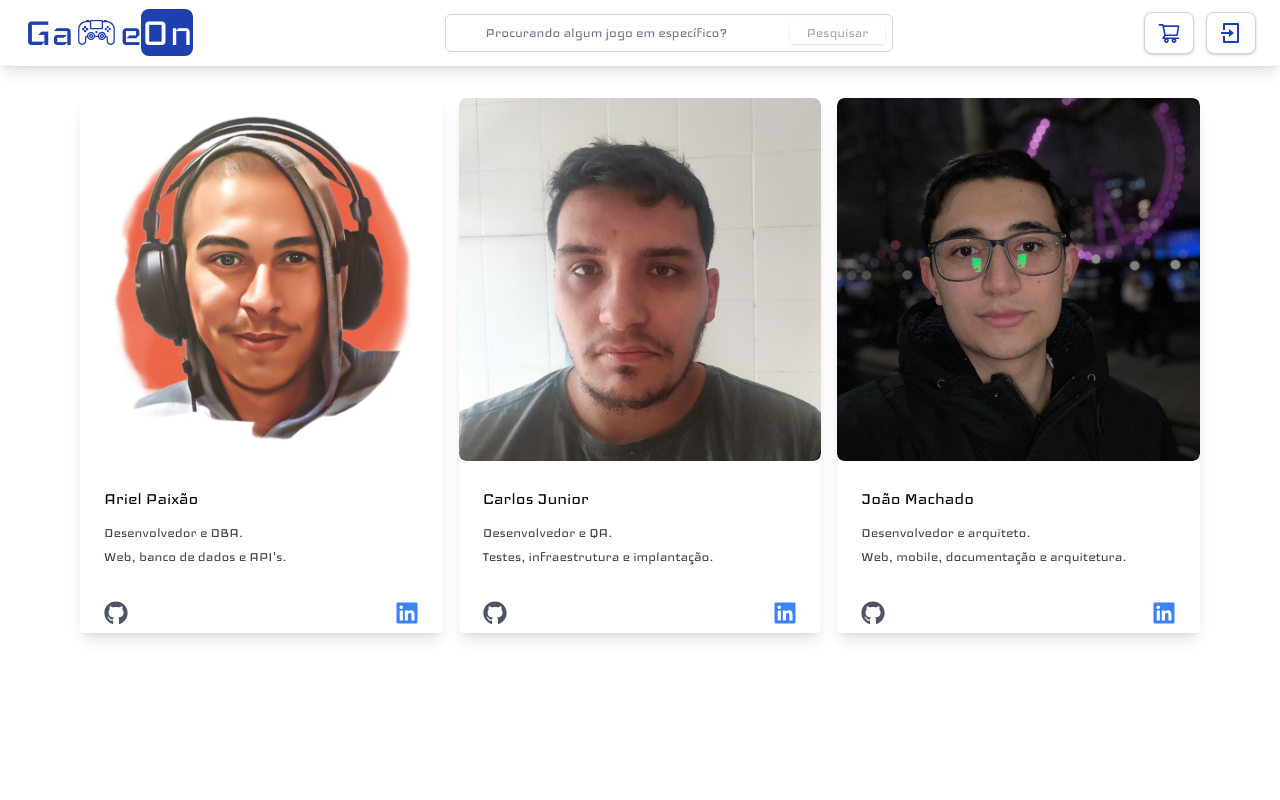
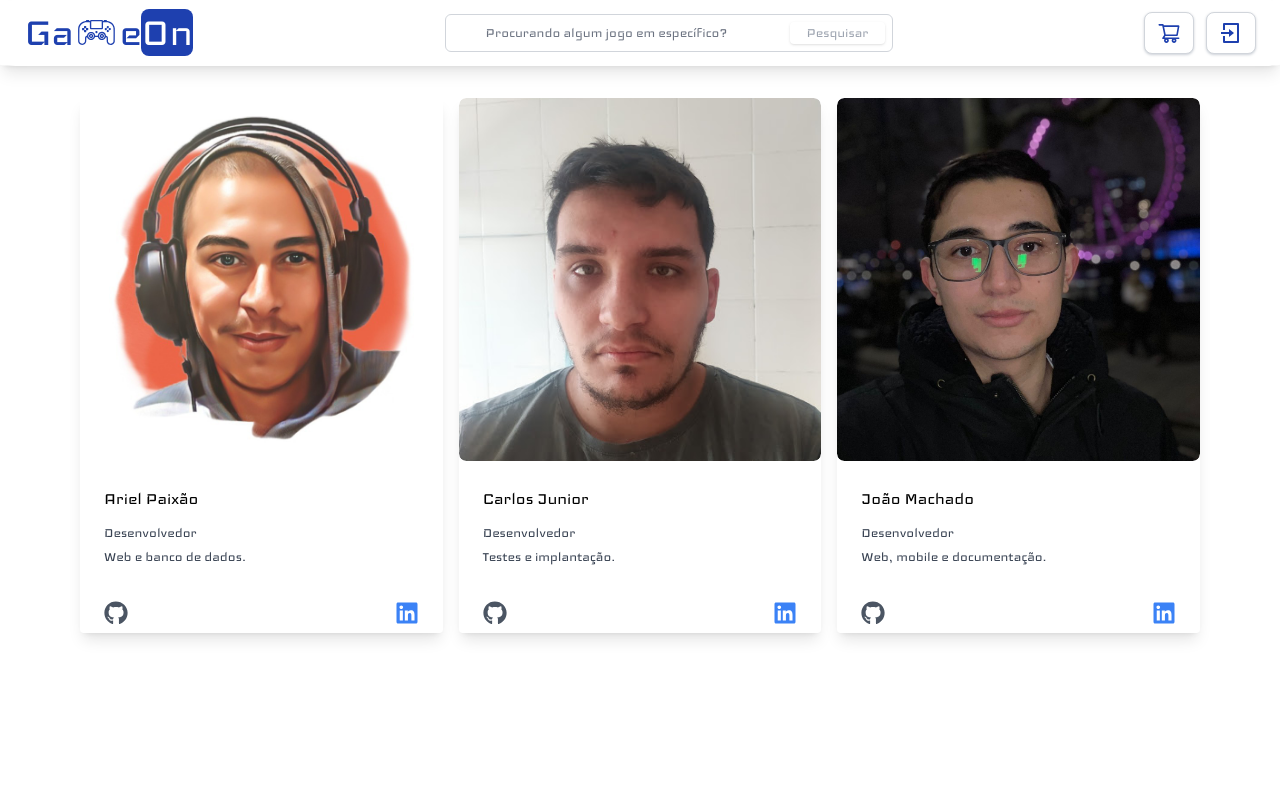
Before and after one commit to machado-joao/gameon-web, a Next.js app: page /about in a window 1280 px wide. Shown: the top 800 px of the page. Built offline with nearby package versions, Linux system fonts and the light colour scheme; no server answers; what @badrap/bar-of-progress would draw is missing.

Commit message:
fix: Adjust pages

```diff
--- a/pages/about.js
+++ b/pages/about.js
@@ -6,8 +6,8 @@ const AUTHORS = [
     id: 1,
     name: "Ariel Paixão",
     image: "/photos/aacp.jpg",
-    title: "Desenvolvedor e DBA.",
-    responsabilities: "Web, banco de dados e API's.",
+    title: "Desenvolvedor",
+    responsabilities: "Web e banco de dados.",
     githubURL: "https://github.com/paixaoariellll",
     linkedinURL: "https://www.linkedin.com/in/ariel-paixao/",
   },
@@ -15,8 +15,8 @@ const AUTHORS = [
     id: 2,
     name: "Carlos Junior",
     image: "/photos/cmoj.jpg",
-    title: "Desenvolvedor e QA.",
-    responsabilities: "Testes, infraestrutura e implantação.",
+    title: "Desenvolvedor",
+    responsabilities: "Testes e implantação.",
     githubURL: "https://github.com/CarlosDevMarques",
     linkedinURL: "https://www.linkedin.com/in/carlos-marques-4b6aa31b5/",
   },
@@ -24,8 +24,8 @@ const AUTHORS = [
     id: 3,
     name: "João Machado",
     image: "/photos/jlcm.jpg",
-    title: "Desenvolvedor e arquiteto.",
-    responsabilities: "Web, mobile, documentação e arquitetura.",
+    title: "Desenvolvedor",
+    responsabilities: "Web, mobile e documentação.",
     githubURL: "https://github.com/machado-joao",
     linkedinURL: "https://linkedin.com/in/machado-joao/",
   },
--- a/pages/admin/orders.js
+++ b/pages/admin/orders.js
@@ -104,10 +104,15 @@ function AdminOrderScreen() {
                       </td>
                       <td className="p-5">
                         {order.isDelivered ? (
-                          <span className="bg-green-300 p-2 rounded-xl">
-                            {order.deliveredAt.substring(8, 10)}/
-                            {order.deliveredAt.substring(5, 7)}/
-                            {order.deliveredAt.substring(0, 4)}
+                          <span className="flex flex-col items-center w-full">
+                            <span className="flex flex-col p-2 w-fit bg-green-300 rounded-xl">
+                              <span>{order.deliveredAt.substring(11, 19)}</span>
+                              <span>
+                                {order.deliveredAt.substring(8, 10)}/
+                                {order.deliveredAt.substring(5, 7)}/
+                                {order.deliveredAt.substring(0, 4)}
+                              </span>
+                            </span>
                           </span>
                         ) : (
                           <span className="bg-red-300 text-md text-black p-2 rounded-xl">
--- a/pages/order/[id].js
+++ b/pages/order/[id].js
@@ -201,16 +201,8 @@ function OrderScreen() {
                         key={item._id}
                         className="border-y divide-black border-black"
                       >
-                        <td>
-                          <Link href={`/product/${item.slug}`}>
-                            <Image
-                              alt={item.name}
-                              className="cursor-pointer"
-                              src={item.image}
-                              width={50}
-                              height={50}
-                            />
-                          </Link>
+                        <td className="p-5 text-xl only:text-center">
+                          {item.name}
                         </td>
                         <td className="p-5 text-xl only:text-center">
                           {item.quantity}
@@ -271,7 +263,10 @@ function OrderScreen() {
                   <div className="flex items-center flex-col">
                     {isDelivered ? (
                       <div className="alert-success">
-                        Entregue {deliveredAt}
+                        Entregue {deliveredAt.substring(11, 19)} do dia{" "}
+                        {deliveredAt.substring(8, 10)}/
+                        {deliveredAt.substring(5, 7)}/
+                        {deliveredAt.substring(0, 4)}.
                       </div>
                     ) : (
                       <div className="alert-error">Não entregue</div>
--- a/pages/product/[slug].js
+++ b/pages/product/[slug].js
@@ -137,12 +137,14 @@ function ProductScreen(props) {
               <AiOutlineShoppingCart size={24} />
               <span className="ml-2">Adicionar ao carrinho</span>
             </button>
+            <div className="absolute mt-10">
+              <h2 className="title">Descrição</h2>
+              <p className="text-gray-600 text-lg mb-6">
+                {product.description}
+              </p>
+            </div>
           </div>
         </div>
-      </div>
-      <div className="mt-32">
-        <h2 className="title">Descrição</h2>
-        <p className="text-gray-600 text-lg mb-6">{product.description}</p>
       </div>
     </Layout>
   );
```
